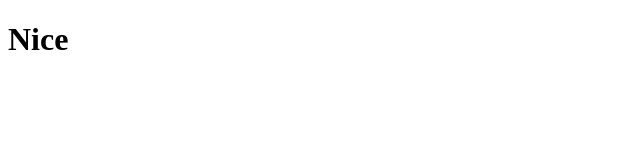
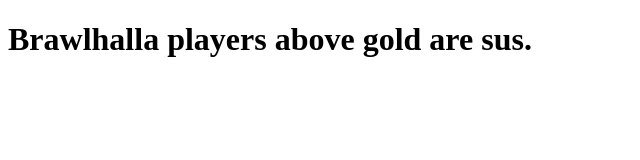
Before and after one commit to nenene23121/tugrulhan.com, a plain HTML site: page index.html in a window 1280 px wide. Shown: the whole page, without its empty margins (0-640 px from the left). Drawn offline with Linux system fonts and the light colour scheme.

Commit message:
Update index.html

```diff
--- a/index.html
+++ b/index.html
@@ -1,9 +1,9 @@
 <!DOCTYPE html>
 <html>
   <head>
-    <title>Me</title>
+    <title>ReallyRealWebsite</title>
   </head>
   <body>
-    <h1>Nice</h1>
+    <h1>Brawlhalla players above gold are sus.</h1>
   </body>
 </html>
```
